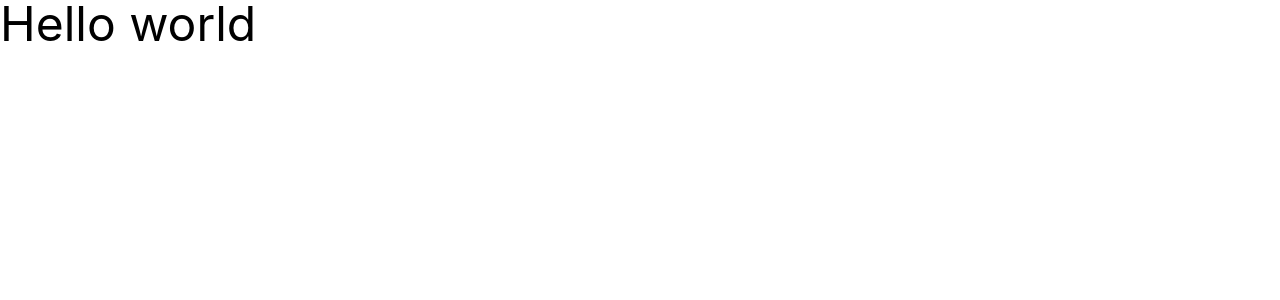
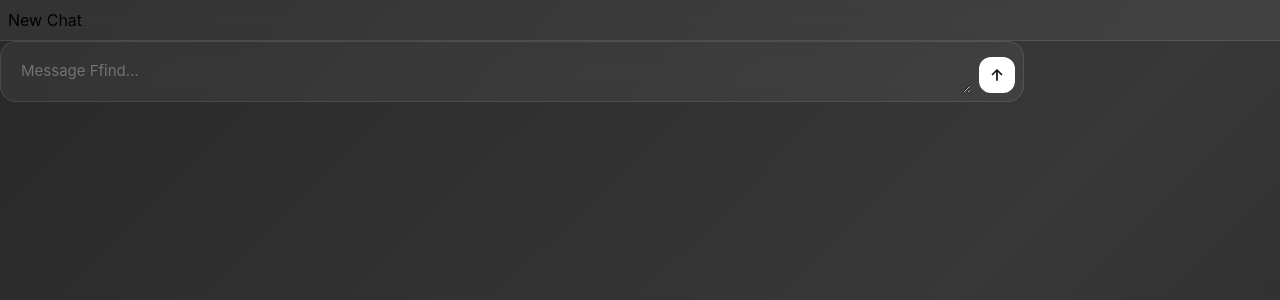
Before and after one commit to SourceSailor/ffind-ai-chat, a React (Vite) app: page / in a window 1280 px wide. Shown: the top 300 px of the page. Built offline with nearby package versions, Linux system fonts and the light colour scheme.

Commit message:
Styling updates

```diff
--- a/src/App.jsx
+++ b/src/App.jsx
@@ -1,10 +1,13 @@
 import "./App.css";
+import ChatHeader from "./ChatHeader";
+import ChatInput from "./ChatInput";
 
 function App() {
   return (
-    <>
-      <h1 className=" text-5xl">Hello world</h1>
-    </>
+    <div className="flex flex-col w-full h-screen ">
+      <ChatHeader />
+      <ChatInput />
+    </div>
   );
 }
 
--- /dev/null
+++ b/src/ChatHeader.jsx
@@ -0,0 +1,11 @@
+import React from "react";
+
+const ChatHeader = () => {
+  return (
+    <div className='flex items-end gap-2 border-b border-white/10 bg-white/5 p-2 backdrop-blur-sm focus-within:border-white/20 focus-within:bg-white/[0.07]">'>
+      <button>New Chat</button>
+    </div>
+  );
+};
+
+export default ChatHeader;
--- /dev/null
+++ b/src/ChatInput.jsx
@@ -0,0 +1,31 @@
+import React from "react";
+
+const ChatInput = () => {
+  return (
+    <form className="max-w-5xl">
+      <div className="flex items-end gap-2 rounded-2xl border border-white/10 bg-white/5 p-2 backdrop-blur-sm focus-within:border-white/20 focus-within:bg-white/[0.07]">
+        <textarea
+          rows={1}
+          placeholder="Message Ffind…"
+          className="flex-1 field-sizing-content bg-transparent px-3 py-2.5 text-[15px] text-neutral-100 placeholder:text-neutral-500 focus:outline-none"
+        />
+        <button
+          type="submit"
+          className="flex h-9 w-9 shrink-0 items-center justify-center rounded-xl bg-white text-neutral-900 transition-colors hover:bg-neutral-200"
+        >
+          <svg width="16" height="16" viewBox="0 0 16 16" fill="none">
+            <path
+              d="M8 13V3M8 3L3.5 7.5M8 3l4.5 4.5"
+              stroke="currentColor"
+              strokeWidth="1.75"
+              strokeLinecap="round"
+              strokeLinejoin="round"
+            />
+          </svg>
+        </button>
+      </div>
+    </form>
+  );
+};
+
+export default ChatInput;
--- a/src/index.css
+++ b/src/index.css
@@ -1,5 +1,17 @@
 @import "tailwindcss";
 
 @theme {
-  --color-brand: #6366f1;
+  --color-surface: #2a2a2a;
+  --color-surface-elevated: #333333;
 }
+
+body {
+  min-height: 100vh;
+  background-color: #2a2a2a;
+  background-image: linear-gradient(
+    135deg in oklch,
+    oklch(0.28 0 0) 0%,
+    oklch(0.34 0 0) 60%,
+    oklch(0.28 0 0) 100%
+  );
+}
```
